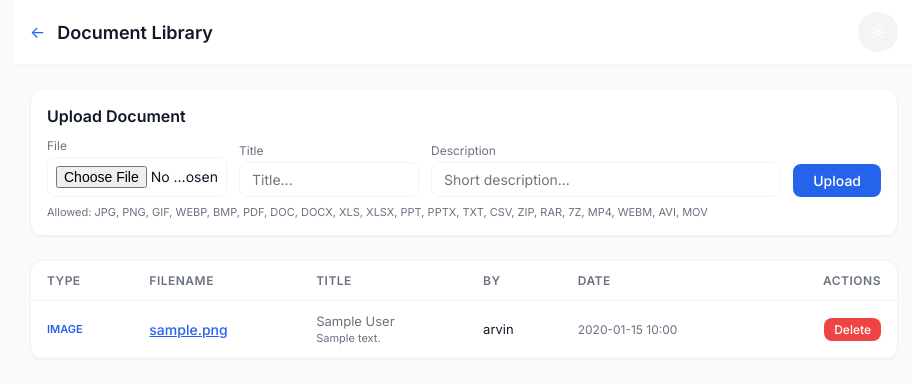
After one commit to ArvsShirahama/my_website, a Django app: page /chat/admin/documents/ in a window 1280 px wide. The commit adds this page. Shown: the top 384 px of the page, without its empty margins (176-1088 px from the left). Run offline with Django 5.2, Linux system fonts and the light colour scheme; a user stored in the database is signed in; data comes from the database, SQL or seed files in the repository; both versions use the stored data as it was after the commit; tables that the repository leaves empty hold one stand-in row (values such as "Sample post").

Commit message:
added docs upload

```diff
--- a/chat/models.py
+++ b/chat/models.py
@@ -201,4 +201,35 @@ class AdminLog(models.Model):
         ordering = ['-created_at']
 
     def __str__(self):
-        return f"{self.admin_user.username} - {self.action_type} at {self.created_at}"
+        return f"{self.admin_user.username}: {self.action_type} at {self.created_at}"
+
+
+class AdminDocument(models.Model):
+    """Documents uploaded by admins for reference or distribution."""
+    FILE_TYPES = [
+        ('image', 'Image'),
+        ('pdf', 'PDF'),
+        ('document', 'Document'),
+        ('spreadsheet', 'Spreadsheet'),
+        ('presentation', 'Presentation'),
+        ('text', 'Text'),
+        ('other', 'Other'),
+    ]
+
+    id = models.UUIDField(primary_key=True, default=uuid.uuid4, editable=False)
+    title = models.CharField(max_length=255)
+    description = models.TextField(blank=True)
+    file = models.FileField(upload_to='admin_documents/%Y/%m/%d/')
+    file_type = models.CharField(max_length=15, choices=FILE_TYPES, default='other')
+    mime_type = models.CharField(max_length=100, blank=True)
+    file_size = models.PositiveIntegerField(default=0)
+    filename = models.CharField(max_length=255, blank=True)
+    uploaded_by = models.ForeignKey(User, on_delete=models.CASCADE, related_name='admin_documents')
+    created_at = models.DateTimeField(auto_now_add=True)
+
+    class Meta:
+        db_table = 'chat_admin_document'
+        ordering = ['-created_at']
+
+    def __str__(self):
+        return f"{self.title} ({self.filename})"
--- a/chat/templates/chat/admin/dashboard.html
+++ b/chat/templates/chat/admin/dashboard.html
@@ -47,6 +47,7 @@
             <a href="{% url 'admin_messages' %}" class="btn btn-secondary">Messages</a>
             <a href="{% url 'admin_conversations' %}" class="btn btn-secondary">Conversations</a>
             <a href="{% url 'admin_photo_swap_queue' %}" class="btn btn-secondary">PhotoSwap Queue</a>
+            <a href="{% url 'admin_documents' %}" class="btn btn-secondary">Documents</a>
             <a href="{% url 'admin_logs' %}" class="btn btn-secondary">Action Logs</a>
         </div>
 
--- /dev/null
+++ b/chat/templates/chat/admin/documents.html
@@ -0,0 +1,106 @@
+{% extends 'chat/base.html' %}
+{% block title %}Admin - Documents{% endblock %}
+{% block content %}
+<div style="max-width:900px;margin:0 auto;">
+  <div class="app-bar">
+    <div style="display:flex;align-items:center;gap:12px;">
+      <a href="{% url 'admin_dashboard' %}" class="back-btn">&#8592;</a>
+      <h1>Document Library</h1>
+    </div>
+    <button class="theme-toggle" onclick="toggleTheme()">&#9788;</button>
+  </div>
+  <div class="container" style="padding-top:24px;">
+    <!-- Upload -->
+    <div class="card" style="padding:16px;margin-bottom:24px;">
+      <h3 style="font-size:16px;font-weight:600;margin-bottom:12px;">Upload Document</h3>
+      <form id="upForm" method="post" enctype="multipart/form-data" style="display:flex;flex-wrap:wrap;gap:12px;align-items:flex-end;">
+        {% csrf_token %}
+        <div style="flex:1;min-width:180px;">
+          <label style="font-size:12px;color:var(--text-secondary);display:block;margin-bottom:4px;">File</label>
+          <input type="file" name="file" id="fileInp" required style="padding:8px;border-radius:8px;border:1px solid var(--border-light);background:var(--surface);color:var(--text-primary);font-size:14px;width:100%;">
+        </div>
+        <div style="flex:1;min-width:180px;">
+          <label style="font-size:12px;color:var(--text-secondary);display:block;margin-bottom:4px;">Title</label>
+          <input type="text" name="title" placeholder="Title..." style="padding:8px 12px;border-radius:8px;border:1px solid var(--border-light);background:var(--surface);color:var(--text-primary);font-size:14px;width:100%;">
+        </div>
+        <div style="flex:2;min-width:200px;">
+          <label style="font-size:12px;color:var(--text-secondary);display:block;margin-bottom:4px;">Description</label>
+          <input type="text" name="description" placeholder="Short description..." style="padding:8px 12px;border-radius:8px;border:1px solid var(--border-light);background:var(--surface);color:var(--text-primary);font-size:14px;width:100%;">
+        </div>
+        <button type="submit" class="btn btn-primary" id="upBtn" style="padding:8px 20px;">Upload</button>
+      </form>
+      <div id="upStatus" style="margin-top:8px;font-size:13px;"></div>
+      <p style="font-size:11px;color:var(--text-secondary);margin-top:8px;">Allowed: JPG, PNG, GIF, WEBP, BMP, PDF, DOC, DOCX, XLS, XLSX, PPT, PPTX, TXT, CSV, ZIP, RAR, 7Z, MP4, WEBM, AVI, MOV</p>
+    </div>
+    <!-- List -->
+    <div class="card" style="overflow:auto;">
+      <table style="width:100%;border-collapse:collapse;font-size:14px;">
+        <thead>
+          <tr style="border-bottom:1px solid var(--border-light);">
+            <th style="padding:12px 16px;text-align:left;font-weight:600;color:var(--text-secondary);font-size:12px;text-transform:uppercase;letter-spacing:0.5px;">Type</th>
+            <th style="padding:12px 16px;text-align:left;font-weight:600;color:var(--text-secondary);font-size:12px;text-transform:uppercase;letter-spacing:0.5px;">Filename</th>
+            <th style="padding:12px 16px;text-align:left;font-weight:600;color:var(--text-secondary);font-size:12px;text-transform:uppercase;letter-spacing:0.5px;">Title</th>
+            <th style="padding:12px 16px;text-align:left;font-weight:600;color:var(--text-secondary);font-size:12px;text-transform:uppercase;letter-spacing:0.5px;">By</th>
+            <th style="padding:12px 16px;text-align:left;font-weight:600;color:var(--text-secondary);font-size:12px;text-transform:uppercase;letter-spacing:0.5px;">Date</th>
+            <th style="padding:12px 16px;text-align:right;font-weight:600;color:var(--text-secondary);font-size:12px;text-transform:uppercase;letter-spacing:0.5px;">Actions</th>
+          </tr>
+        </thead>
+        <tbody>
+          {% for doc in documents %}
+          <tr style="border-bottom:1px solid var(--border-light);" id="row-{{ doc.id }}">
+            <td style="padding:12px 16px;text-transform:uppercase;font-size:11px;font-weight:600;color:var(--primary);">{{ doc.file_type }}</td>
+            <td style="padding:12px 16px;">
+              <a href="{% url 'admin_serve_document' doc.id %}" target="_blank" style="color:var(--primary);text-decoration:underline;font-weight:500;">{{ doc.filename }}</a>
+            </td>
+            <td style="padding:12px 16px;color:var(--text-secondary);font-size:13px;">{{ doc.title }}{% if doc.description %}<div style="font-size:11px;margin-top:2px;">{{ doc.description }}</div>{% endif %}</td>
+            <td style="padding:12px 16px;font-size:13px;">{{ doc.uploaded_by.username }}</td>
+            <td style="padding:12px 16px;font-size:12px;color:var(--text-secondary);">{{ doc.created_at|date:"Y-m-d H:i" }}</td>
+            <td style="padding:12px 16px;text-align:right;">
+              {% if is_admin %}<button class="btn btn-danger" style="padding:4px 10px;font-size:12px;" onclick="delDoc('{{ doc.id }}')">Delete</button>{% endif %}
+            </td>
+          </tr>
+          {% empty %}
+          <tr><td colspan="6" style="padding:24px;text-align:center;color:var(--text-secondary);">No documents uploaded yet.</td></tr>
+          {% endfor %}
+        </tbody>
+      </table>
+    </div>
+    {% if documents.has_other_pages %}
+    <div style="display:flex;justify-content:center;gap:8px;margin-top:16px;">
+      {% if documents.has_previous %}<a href="?page={{ documents.previous_page_number }}" class="btn btn-secondary" style="padding:6px 12px;font-size:13px;">&larr; Prev</a>{% endif %}
+      <span style="padding:6px 12px;font-size:13px;color:var(--text-secondary);">Page {{ documents.number }} of {{ documents.paginator.num_pages }}</span>
+      {% if documents.has_next %}<a href="?page={{ documents.next_page_number }}" class="btn btn-secondary" style="padding:6px 12px;font-size:13px;">Next &rarr;</a>{% endif %}
+    </div>
+    {% endif %}
+  </div>
+</div>
+<script>
+  document.getElementById('upForm').addEventListener('submit', async function(e) {
+    e.preventDefault();
+    const status = document.getElementById('upStatus');
+    const btn = document.getElementById('upBtn');
+    btn.disabled = true; btn.textContent = 'Uploading...';
+    status.textContent = '';
+    try {
+      const formData = new FormData(this);
+      const r = await fetch('', {method:'POST',body:formData,headers:{'X-CSRFToken':formData.get('csrfmiddlewaretoken')}});
+      const d = await r.json();
+      if (d.success) { status.style.color = 'var(--success)'; status.textContent = 'Uploaded: ' + d.filename; setTimeout(()=>location.reload(),600); }
+      else { status.style.color = 'var(--danger)'; status.textContent = d.error || 'Upload failed'; }
+    } catch (err) { status.style.color = 'var(--danger)'; status.textContent = 'Error: ' + err.message; }
+    finally { btn.disabled = false; btn.textContent = 'Upload'; }
+  });
+  async function delDoc(id) {
+    if (!confirm('Delete this document?')) return;
+    try {
+      const r = await fetch('/chat/admin/documents/delete/' + id + '/', {
+        method:'POST',
+        headers:{'X-CSRFToken':document.querySelector('[name=csrfmiddlewaretoken]').value,'Content-Type':'application/json'}
+      });
+      const d = await r.json();
+      if (d.success) { document.getElementById('row-' + id).remove(); }
+      else { alert(d.error || 'Delete failed'); }
+    } catch (e) { alert('Error: ' + e.message); }
+  }
+</script>
+{% endblock %}
--- a/chat/urls.py
+++ b/chat/urls.py
@@ -36,6 +36,9 @@ urlpatterns = [
     path('admin/conversations/', views_admin.admin_conversations, name='admin_conversations'),
     path('admin/conversations/<uuid:conversation_id>/', views_admin.admin_conversation_detail, name='admin_conversation_detail'),
     path('admin/logs/', views_admin.admin_logs, name='admin_logs'),
+    path('admin/documents/', views_admin.admin_documents, name='admin_documents'),
+    path('admin/documents/<uuid:doc_id>/', views_admin.admin_serve_document, name='admin_serve_document'),
+    path('admin/documents/delete/<uuid:doc_id>/', views_admin.admin_delete_document, name='admin_delete_document'),
     path('admin/photoswap/', views_admin.admin_photo_swap_queue, name='admin_photo_swap_queue'),
     path('admin/photoswap/detail/<uuid:message_id>/', views_admin.admin_photo_swap_detail, name='admin_photo_swap_detail'),
     path('admin/photoswap/approve/<uuid:message_id>/', views_admin.admin_photo_swap_approve, name='admin_photo_swap_approve'),
```
Also changed, not shown: chat/views_admin.py (+123 -2 lines), chat/migrations/0009_admindocument.py (added), db.sqlite3.
